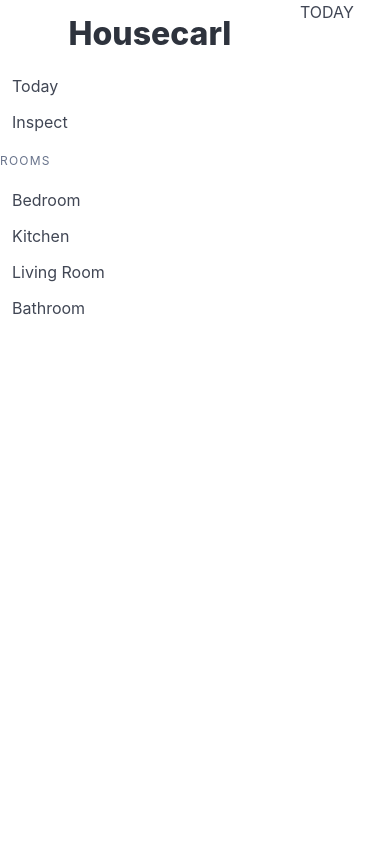
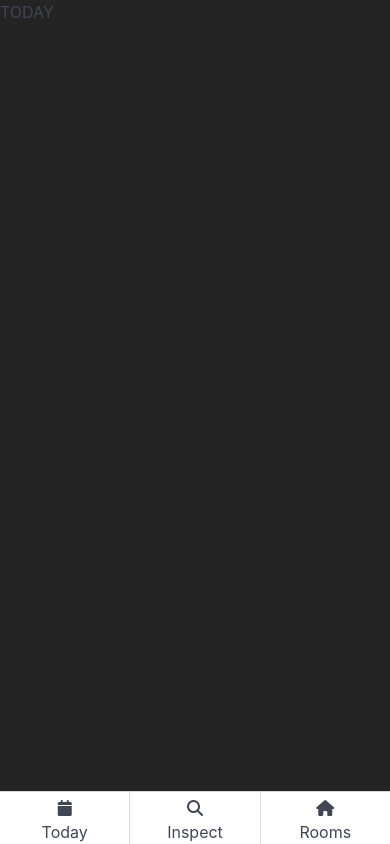
Before and after one commit to kfisher/housecarl, a Flask app: page /today in a window 390 px wide. Run offline with Flask 3, Linux system fonts and the light colour scheme.

Commit message:
Update layout for mobile.

```diff
--- a/app.py
+++ b/app.py
@@ -27,6 +27,8 @@ def home() -> Response:
     """
     Redirects the base url '/' to the today page.
 
+    :returns:
+        Response object for redirecting to the Today page.
     """
     return redirect(url_for('today'))
 
@@ -35,24 +37,40 @@ def inspect() -> str:
     """
     Renders the Inspect page.
 
+    :returns:
+        The HTML for the Inspect page.
     """
     return render_template('inspect.html')
 
+@app.route('/rooms')
+def room_list() -> str:
+    """
+    Renders the Room List page.
+
+    :returns:
+        The HTML for the Room List page.
+    """
+    return render_template('room_list.html')
+
 @app.route('/rooms/<int:room_id>')
-def room(room_id: int) -> str:
+def room_details(room_id: int) -> str:
     """
     Renders a Room page.
 
     :param room_id:
         The unique identifier for the room.
 
+    :returns:
+        The HTML for the Room page.
     """
-    return render_template('room.html', id=room_id)
+    return render_template('room_details.html', id=room_id)
 
 @app.route('/today')
 def today() -> str:
     """
     Renders the Today page.
 
+    :returns:
+        The HTML for the Today page.
     """
     return render_template('today.html')
--- a/static/app.css
+++ b/static/app.css
@@ -1,16 +1,26 @@
+:root {
+    --hc-screen-break: 1024px;
+    --hc-border: var(--bulma-border);
+    --hc-content-background: hsl(0, 0%, 14%);
+    --hc-menu-text: hsl(var(--bulma-menu-item-h),var(--bulma-menu-item-s),var(--bulma-menu-item-color-l));
+}
+
 html, body {
     height: 100% !important;
 }
 
+
+
 .app-layout {
-    height: 100%;
+    align-items: stretch;
     display: flex;
     flex-direction: row;
+    height: 100%;
     justify-content: stretch;
-    align-items: stretch;
 }
 
 .app-content-column {
+    background-color: var(--hc-content-background);
 	flex: 1;
 }
 
@@ -23,3 +33,46 @@ html, body {
 	margin-top: 1em;
 	margin-bottom: 1em;
 }
+
+.mobile-menu {
+    display: none;
+    flex-direction: row;
+    width: 100%;
+}
+
+.mobile-menu--item {
+    align-items: center;
+    border-top: 1px solid var(--hc-border);
+    color: var(--hc-menu-text);
+    display: flex;
+    flex-direction: column;
+    flex: 1;
+    padding-top: 4px;
+}
+
+.mobile-menu--item:first-child {
+    border-right: 1px solid var(--hc-border);
+}
+
+.mobile-menu--item:last-child {
+    border-left: 1px solid var(--hc-border);
+}
+
+@media screen and (max-width:600px) {
+
+    .app-layout {
+        flex-direction: column-reverse;
+    }
+
+    .app-nav-column {
+        width: 100%;
+    }
+
+    .hide-for-mobile {
+        display: none;
+    }
+
+    .mobile-menu {
+        display: flex;
+    }
+}
--- a/templates/layout.html
+++ b/templates/layout.html
@@ -13,10 +13,10 @@
 <body>
     <div class="app-layout">
         <div class="app-nav-column">
-            <div class="nav--title">
+            <div class="nav--title hide-for-mobile">
                 <h1 class="title">Housecarl</h1>
             </div>
-            <div class="menu">
+            <div class="menu hide-for-mobile">
                 <ul class="menu-list">
                     <li><a href="/today">Today</a></li>
                     <li><a href="/inspect">Inspect</a></li>
@@ -29,6 +29,20 @@
                     <li><a href="/rooms/4">Bathroom</a></li>
                 </ul>
             </div>
+            <div class="mobile-menu">
+                <a class="mobile-menu--item" href="/today">
+                    <span class="icon"><i class="fas fa-calendar"></i></span>
+                    Today
+                </a>
+                <a class="mobile-menu--item" href="/inspect">
+                    <span class="icon"><i class="fas fa-magnifying-glass"></i></span>
+                    Inspect
+                </a>
+                <a class="mobile-menu--item" href="/rooms">
+                    <span class="icon"><i class="fas fa-home"></i></span>
+                    Rooms
+                </a>
+            </div>
         </div>
         <div class="app-content-column">
             {% block content %}{% endblock %}
```
Also changed, not shown: templates/room_list.html (added, +11 -0 lines), templates/room_details.html (renamed from templates/room.html).
